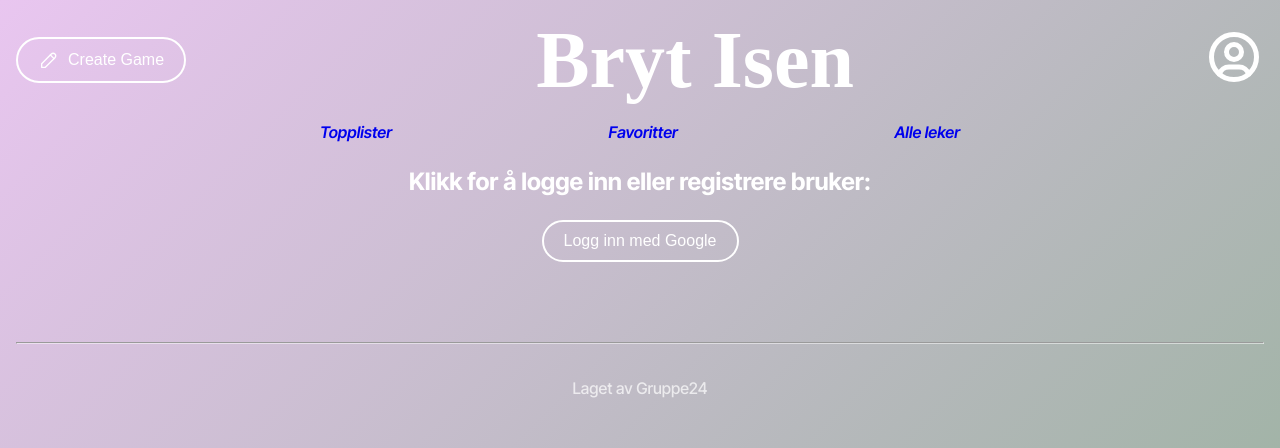
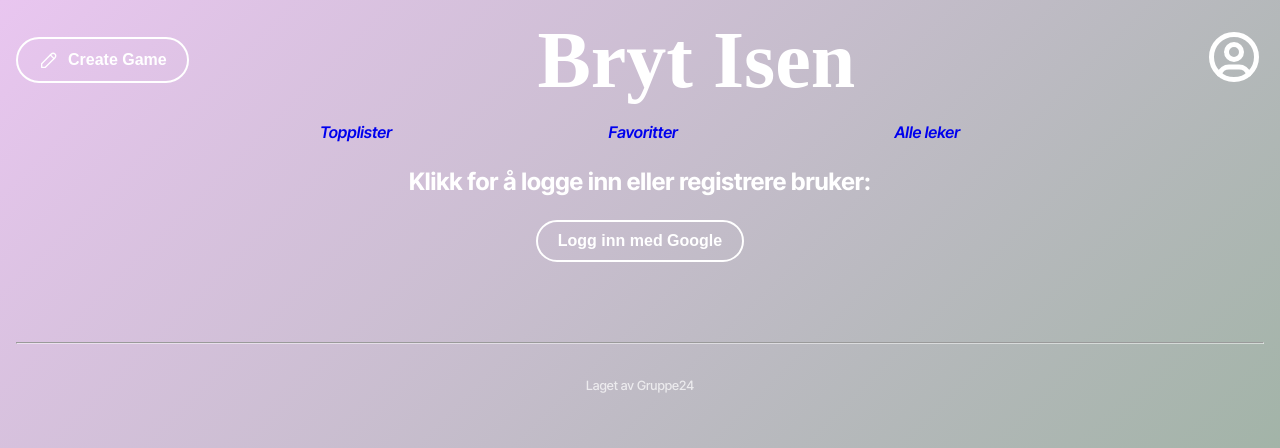
Before and after one commit to G-dubbbz/bryt-isen, a React (Vite) app in the folder frontend/: page /login in a window 1280 px wide. Shown: the top 448 px of the page. Built offline with nearby package versions, Linux system fonts and the light colour scheme; no server answers; a web font is replaced by a local one.

Commit message:
Fix button.css removing all p elements when screen is small

```diff
--- a/frontend/src/components/Button/Button.css
+++ b/frontend/src/components/Button/Button.css
@@ -10,7 +10,7 @@
   color: white;
 }
 
-p {
+button > p {
   display: none;
 }
 
@@ -19,7 +19,7 @@ p {
     margin-right: 8px;
   }
 
-  p {
+  button > p {
     display: inline;
     font-size: 1rem;
     font-weight: 600;
```
